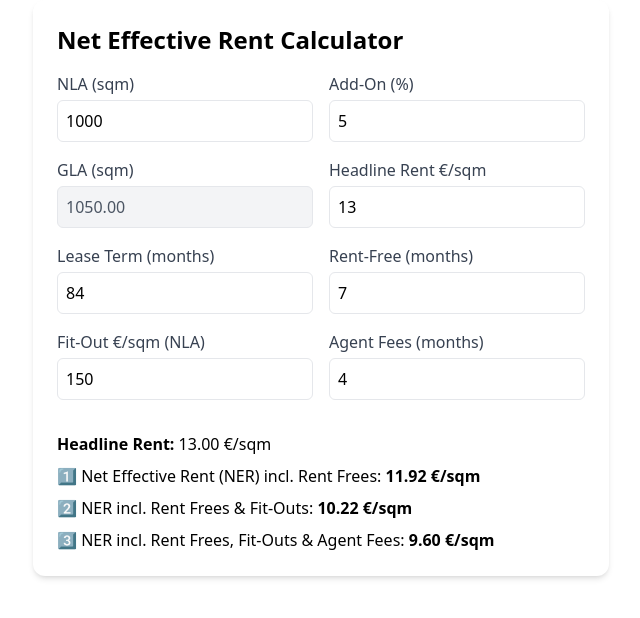
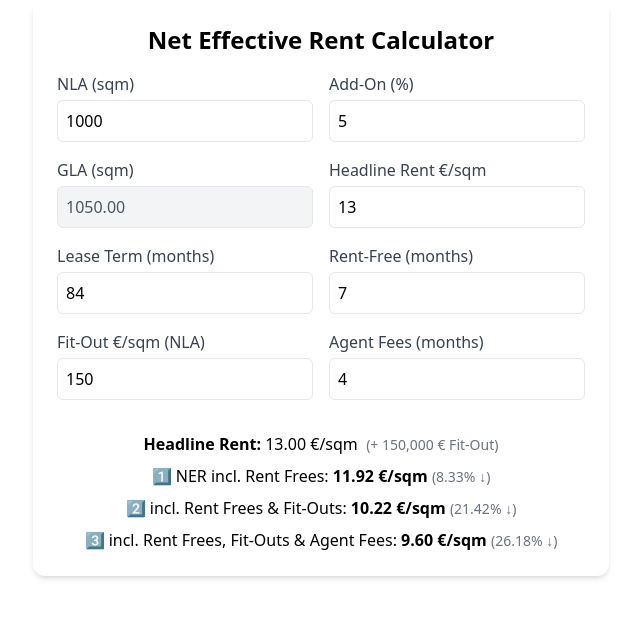
Before and after one commit to Musicandy13/Net-Effective-Rent-Calculator, a React (Vite) app: page / in a window 1280 px wide. Shown: the top 618 px of the page, without its empty margins (319-959 px from the left). Built offline with nearby package versions, Linux system fonts and the light colour scheme; the HTML template or start-up script is replaced by a standard one.

Commit message:
Update App.jsx

```diff
--- a/src/App.jsx
+++ b/src/App.jsx
@@ -19,9 +19,14 @@ export default function NERCalculator() {
   const ner2 = (grossRent - totalFitOut) / (duration * gla);
   const ner3 = (grossRent - totalFitOut - agentFees) / (duration * gla);
 
+  const red1 = ((1 - ner1 / rent) * 100).toFixed(2);
+  const red2 = ((1 - ner2 / rent) * 100).toFixed(2);
+  const red3 = ((1 - ner3 / rent) * 100).toFixed(2);
+
   return (
     <div className="p-6 max-w-xl mx-auto bg-white rounded-xl shadow-md space-y-4">
-      <h2 className="text-2xl font-bold">Net Effective Rent Calculator</h2>
+      <h2 className="text-2xl font-bold text-center">Net Effective Rent Calculator</h2>
+
       <div className="grid grid-cols-2 gap-4">
         <label className="block">
           <span className="text-gray-700">NLA (sqm)</span>
@@ -60,11 +65,23 @@ export default function NERCalculator() {
         </label>
       </div>
 
-      <div className="pt-4 space-y-2">
-        <p><strong>Headline Rent:</strong> {rent.toFixed(2)} €/sqm</p>
-        <p>1️⃣ Net Effective Rent (NER) incl. Rent Frees: <b>{ner1.toFixed(2)} €/sqm</b></p>
-        <p>2️⃣ NER incl. Rent Frees & Fit-Outs: <b>{ner2.toFixed(2)} €/sqm</b></p>
-        <p>3️⃣ NER incl. Rent Frees, Fit-Outs & Agent Fees: <b>{ner3.toFixed(2)} €/sqm</b></p>
+      <div className="pt-4 space-y-2 text-center">
+        <p>
+          <strong>Headline Rent:</strong> {rent.toFixed(2)} €/sqm &nbsp;
+          <span className="text-sm text-gray-500">(+ {totalFitOut.toLocaleString()} € Fit-Out)</span>
+        </p>
+        <p>
+          1️⃣ NER incl. Rent Frees: <strong>{ner1.toFixed(2)} €/sqm</strong>{' '}
+          <span className="text-sm text-gray-500">({red1}% ↓)</span>
+        </p>
+        <p>
+          2️⃣ incl. Rent Frees & Fit-Outs: <strong>{ner2.toFixed(2)} €/sqm</strong>{' '}
+          <span className="text-sm text-gray-500">({red2}% ↓)</span>
+        </p>
+        <p>
+          3️⃣ incl. Rent Frees, Fit-Outs & Agent Fees: <strong>{ner3.toFixed(2)} €/sqm</strong>{' '}
+          <span className="text-sm text-gray-500">({red3}% ↓)</span>
+        </p>
       </div>
     </div>
   );
```
